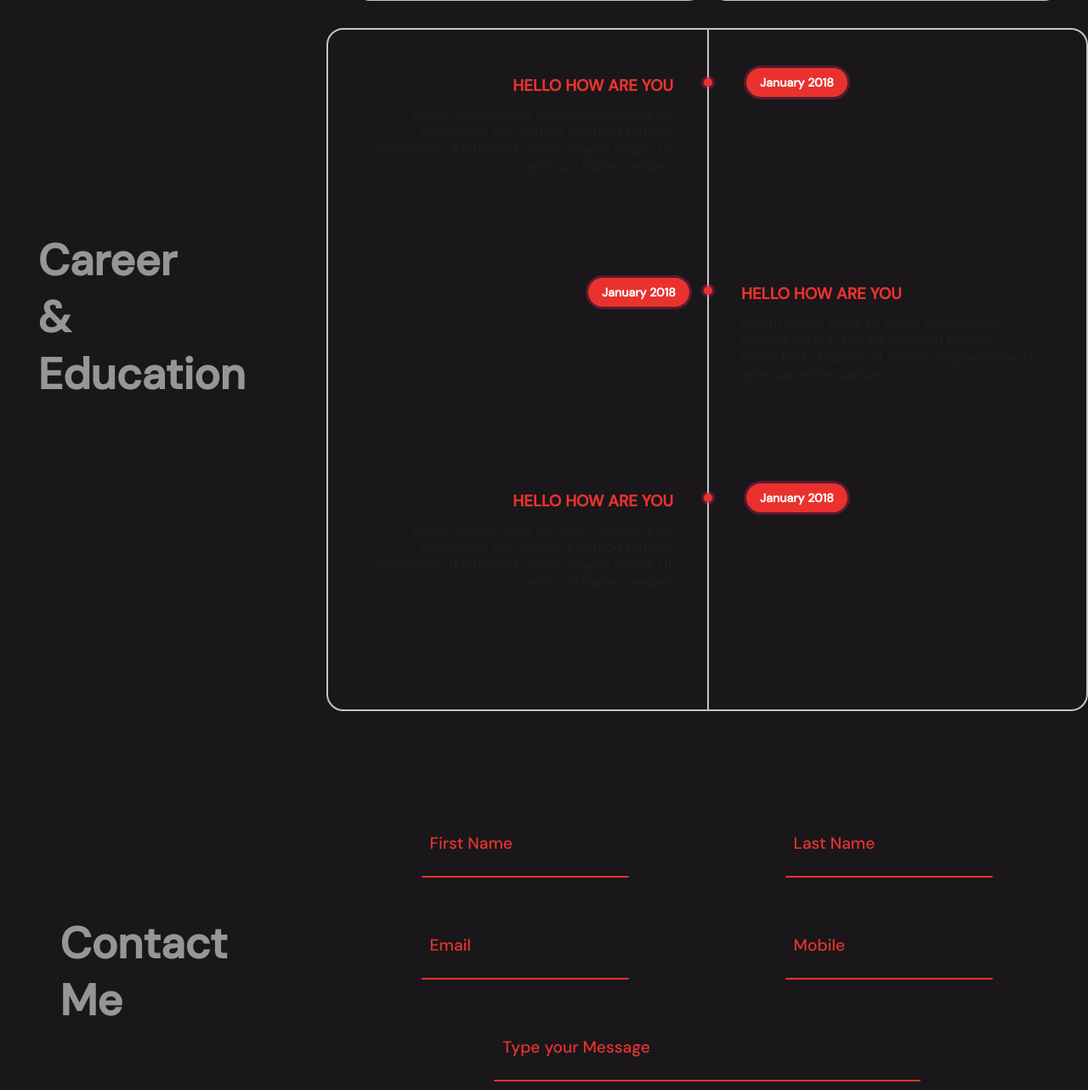
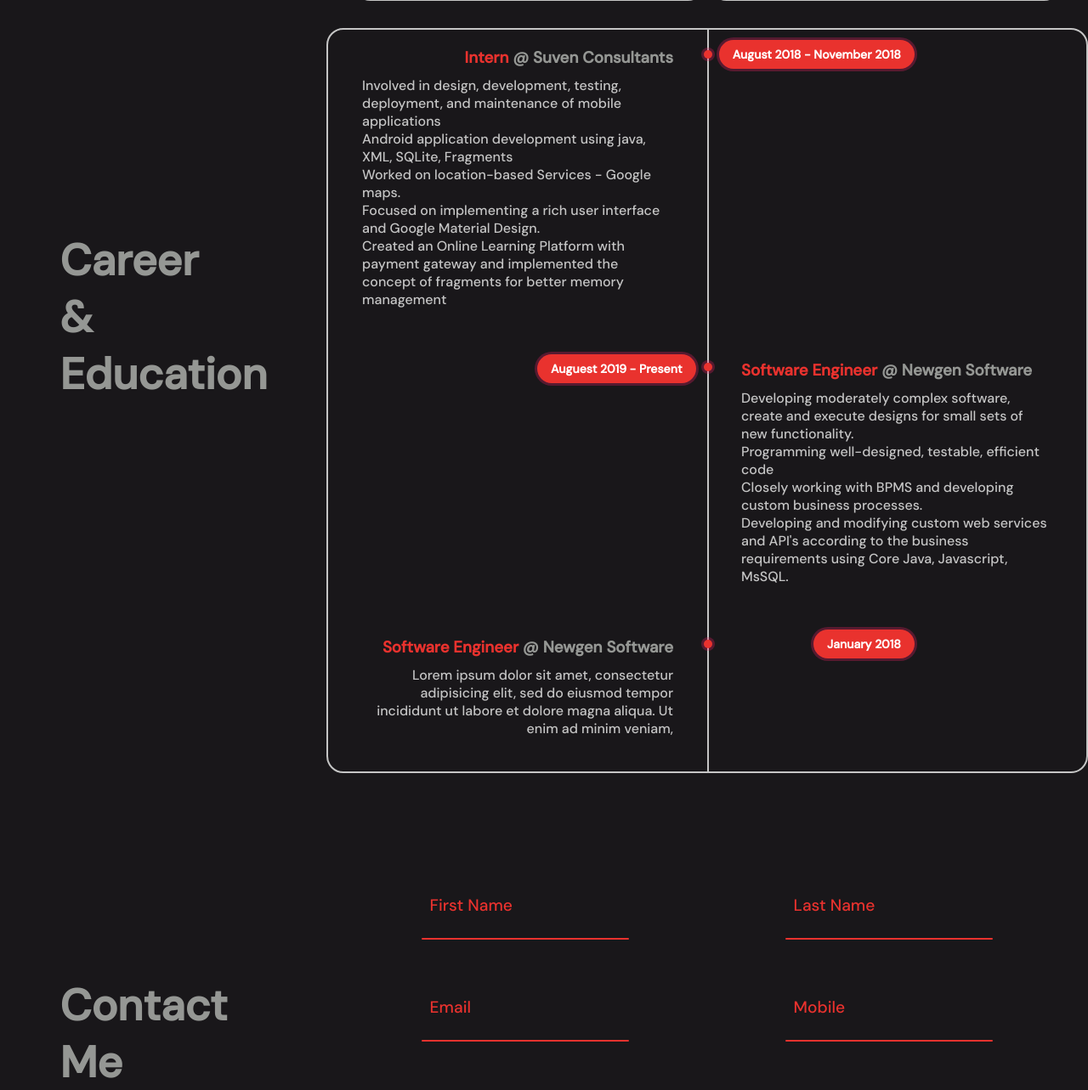
Before and after one commit to john9088/PersonalPortfolio, a Django app: page / in a window 1280 px wide. Shown: the part 3167-4450 px from the top of the page at 85% size. Run offline with Django 3.2, Linux system fonts and the light colour scheme.

Commit message:
Completed Career and About

```diff
--- a/jason_profile/templates/jason_profile/career.html
+++ b/jason_profile/templates/jason_profile/career.html
@@ -15,19 +15,43 @@
                     <ul>
                         <li>
                             <div class="content">
-                                <h3>HELLO HOW ARE YOU</h3>
-                                <p>
-                                    Lorem ipsum dolor sit amet, consectetur adipisicing elit, sed do eiusmod
-                                        tempor incididunt ut labore et dolore magna aliqua. Ut enim ad minim veniam,
+                                <h3>Intern <a href="https://suvenconsultants.com/" class="company-name"> @ Suven Consultants</a>  </h3>
+                                <p style="text-align: left;">
+
+                                        Involved in design, development, testing, deployment, and maintenance of mobile
+                                            applications<br>
+                                        Android application development using java, XML, SQLite, Fragments<br>
+                                        Worked on location-based Services - Google maps.<br>
+                                        Focused on implementing a rich user interface and Google Material Design.<br>
+                                        Created an Online Learning Platform with payment gateway
+                                            and implemented the concept of fragments for better memory management<br>
+
                                 </p>
                             </div>
                             <div class="time">
-                                <h4>January 2018</h4>
+                                <h4>August 2018 - November 2018</h4>
                             </div>
                         </li>
                         <li>
                             <div class="content">
-                                <h3>HELLO HOW ARE YOU</h3>
+                                <h3>Software Engineer <a href="https://newgensoft.com/" class="company-name"> @ Newgen Software</a>  </h3>
+                                <p>
+
+                                        Developing moderately complex software, create and execute designs for small sets of new functionality.<br>
+                                        Programming well-designed, testable, efficient code<br>
+                                        Closely working with BPMS and developing custom business processes.<br>
+                                        Developing and modifying custom web services and API's according to the business requirements using Core Java, Javascript, MsSQL.<br>
+
+                                </p>
+                            </div>
+                            <div class="time">
+                                <h4>Auguest 2019 - Present</h4>
+                            </div>
+                        </li>
+
+                        <li>
+                            <div class="content">
+                                <h3>Software Engineer <a href="https://newgensoft.com/" class="company-name"> @ Newgen Software</a>  </h3>
                                 <p>
                                     Lorem ipsum dolor sit amet, consectetur adipisicing elit, sed do eiusmod
                                         tempor incididunt ut labore et dolore magna aliqua. Ut enim ad minim veniam,
@@ -38,19 +62,7 @@
                                 <h4>January 2018</h4>
                             </div>
                         </li>
-                        <li>
-                            <div class="content">
-                                <h3>HELLO HOW ARE YOU</h3>
-                                <p>
-                                    Lorem ipsum dolor sit amet, consectetur adipisicing elit, sed do eiusmod
-                                        tempor incididunt ut labore et dolore magna aliqua. Ut enim ad minim veniam,
 
-                                </p>
-                            </div>
-                            <div class="time">
-                                <h4>January 2018</h4>
-                            </div>
-                        </li>
                         <div style="clear:both;"></div>
                     </ul>
                 </div>
--- a/jason_profile/templates/jason_profile/index.html
+++ b/jason_profile/templates/jason_profile/index.html
@@ -31,6 +31,7 @@
     </head>
     <body>
         {% include 'jason_profile/navigation.html' %}
+
         <div class = "container" id="parent-container">
 
 
--- a/jason_profile/templates/jason_profile/projectView.html
+++ b/jason_profile/templates/jason_profile/projectView.html
@@ -1,6 +1,9 @@
 {% load static %}
 
 <div id="video" class="video1">
+	<div class="pop-up">
+		<p>Press X to go Behind</p>
+	</div>
 
 	<section>
 		<video controls muted autoplay>
@@ -33,6 +36,9 @@
 
 
 <div id="video" class="video2">
+	<div class="pop-up">
+		<p>Press X to go Behind</p>
+	</div>
 	<section>
 		<video controls muted autoplay>
 			<source src="{% static '/video/Instagram_downloader.mp4'%}" type="video/mp4">
@@ -59,6 +65,9 @@
 </div>
 
 <div id="video" class="video3">
+	<div class="pop-up">
+		<p>Press X to go Behind</p>
+	</div>
 	<section>
 		<video controls muted autoplay>
 			<source src="{% static '/video/Voting_App.mp4'%}" type="video/mp4">
@@ -88,10 +97,16 @@
 		<hr class="cross1">
 		<hr class="cross2">
 	</span>
+	<span class="arrow-back">
+		<img src="{% static '/icon/icons8-curly-arrow-50.png'%}" alt="">
+	</span>
 </div>
 
 
 <div id="video" class="video4">
+	<div class="pop-up">
+		<p>Press X to go Behind</p>
+	</div>
 	<section>
 		<video controls muted autoplay>
 			<source src="{% static '/video/Todo_List.mp4'%}" type="video/mp4">
--- a/jason_profile/templates/jason_profile/projects.html
+++ b/jason_profile/templates/jason_profile/projects.html
@@ -1,6 +1,7 @@
 {% load static %}
 
 <section id="projects">
+
     <div class="project-container">
 
         <!-- <section class="project-head">
--- a/static/css/style.css
+++ b/static/css/style.css
@@ -475,6 +475,16 @@ body {
     transform: translate(0vw, 0vh) rotate(45deg);
 }
 
+.arrow-back{
+    position: absolute;
+    width: auto;
+    height: auto;
+    top: 13vh;
+    left: 84vw;
+    cursor: pointer;
+
+}
+
 .proj-tools-used{
     position: relative;
     display: grid;
@@ -498,6 +508,9 @@ body {
     position: relative;
     top: 35vh;
     font-size: 1.2vw;
+}
+.pop-up{
+    display: none;
 }
 /* SECTION ABOUT ME START */
 
@@ -573,18 +586,20 @@ body {
     width: 100%;
     min-height: 100vh;
     margin: 0 auto;
-    /* background: linear-gradient(90deg,  #333333 0%,#333333 30%,#1f1f1f 30%,#1f1f1f 100%); */
     height: auto;
+    /* background: linear-gradient(90deg,  #7A7A7A 0%,#7A7A7A 30%,#8F8F8F 30%,#8F8F8F 100%); */
     overflow-x: hidden;
     overflow-y: visible;
 }
+
+
 
 .career-content{
     position: relative;
     display: flex;
     justify-content: space-between;
     width: 100%;
-    height: 100%;
+    height: auto;
 }
 
 
@@ -597,7 +612,7 @@ body {
 
 .career-head{
     position: relative;
-    margin: 30vh 3.5vw;
+    margin: 30vh 5.5vw;
     transform: translateX(-100vw);
     transition: 1s all ease-in-out;
     color: #959794;
@@ -622,6 +637,33 @@ body {
 	align-content: center;
 	justify-content: center;
 }
+.company-name{
+    position: relative;
+    text-decoration: none;
+    color: #959794;
+    transition: all .35s ease;
+}
+
+.company-name::before{
+    content: "";
+    position: absolute;
+    width: 100%;
+    height: 2px;
+    bottom: 0;
+    left: 0;
+    background-color: #E9322E;
+    visibility: hidden;
+    -webkit-transform: scaleX(0);
+    transform: scaleX(0);
+    -webkit-transition: all 0.3s ease-in-out 0s;
+    transition: all 0.3s ease-in-out 0s;
+}
+.company-name:hover::before{
+    color: #E9322E;
+    visibility: visible;
+    -webkit-transform: scaleX(1);
+    transform: scaleX(1);
+}
 
 .timeline:before{
 	content: '';
@@ -638,7 +680,6 @@ body {
 	display: flex;
   	flex-direction: column;
   	justify-content: space-around;
-    height: 100vh;
     width: 100%;
 	margin: 0;
 	padding: 0;
@@ -701,8 +742,10 @@ body {
 }
 
 .timeline ul li p{
-	margin: 10px 0 0;
-	padding: 0;
+	color: #c5c5c5;
+    margin: 10px 0 0;
+    padding: 0;
+    font-size: 1.25vw;
 }
 
 .timeline ul li .time h4{
@@ -714,7 +757,7 @@ body {
 .timeline ul li:nth-child(odd) .time{
 	position: absolute;
 	top: 12px;
-	right: -165px;
+	right: -244px;
 	margin: 0;
 	padding: 8px 16px;
 	background: #E9322E;
@@ -726,7 +769,7 @@ body {
 .timeline ul li:nth-child(even) .time{
 	position: absolute;
 	top: 14px;
-	left: -140px;
+	left: -200px;
 	margin: 0;
 	padding: 8px 16px;
 	background: #E9322E;
--- a/static/css/style_mobile.css
+++ b/static/css/style_mobile.css
@@ -232,6 +232,17 @@
         top: 6vh;
     }
 
+    .pop-up{
+        position: absolute;
+        background-color:rgba(225,225,255,0.5);
+        display:block;
+        left: 50%;
+        padding: 10px;
+        border-radius:25px;
+        transform: translate(-50%, 0) translateY(-50px);
+        transition: 1s all ease-in-out;
+      }
+
     .proj-tools-used span {
         margin: 0.25vh 5vw;
         padding: 3px;
@@ -358,6 +369,9 @@
         font-size: 10vw;
     }
 
+    .timeline ul li p {
+       font-size: 2vh;
+    }
     #contact{
         flex-direction: column;
     }
--- a/static/js/main.js
+++ b/static/js/main.js
@@ -13,7 +13,7 @@ const rightArrow = document.querySelector('.right');
 const selectedParent = document.querySelector('.controls ul');
 var index = 0;
 
-
+var curpage = window.location.href;
 var projView1 = document.querySelector('.video1');
 var projView2 = document.querySelector('.video2');
 var projView3 = document.querySelector('.video3');
@@ -23,6 +23,7 @@ var projGrid1 = document.getElementById('viewProj1');
 var projGrid2 = document.getElementById('viewProj2');
 var projGrid3 = document.getElementById('viewProj3');
 var projGrid4 = document.getElementById('viewProj4');
+var popUp = document.querySelectorAll('.pop-up');
 
 //TO HIDE INTRO
 window.addEventListener('scroll', ()=>{
@@ -333,6 +334,14 @@ projGrid1.addEventListener('click', ()=>{
 	projView2.style.display = 'none';
 	projView3.style.display = 'none';
   projView4.style.display = 'none';
+
+  if( window.history.length == 1){
+    popUp[0].style.transform = 'translate(-50%, 0) translateY(1vh)';
+  }
+  else{
+
+    popUp[0].style.transform = 'translatey(-30vh)';
+  }
 });
 
 projGrid2.addEventListener('click', ()=>{
@@ -343,6 +352,14 @@ projGrid2.addEventListener('click', ()=>{
   //disableScroll();
 	projView3.style.display = 'none';
   projView4.style.display = 'none';
+
+  if( window.history.length == 1){
+
+    popUp[1].style.transform = 'translate(-50%, 0) translateY(1vh)';
+  }
+  else{
+    popUp[1].style.transform = 'translatey(-30vh)';
+  }
 });
 
 projGrid3.addEventListener('click', ()=>{
@@ -353,6 +370,12 @@ projGrid3.addEventListener('click', ()=>{
   document.body.style.overflow = 'hidden';
   //disableScroll();
   projView4.style.display = 'none';
+  if( window.history.length == 1){
+    popUp[2].style.transform = 'translate(-50%, 0) translateY(1vh)';
+  }
+  else{
+    popUp[2].style.transform = 'translatey(-30vh)';
+  }
 });
 
 projGrid4.addEventListener('click', ()=>{
@@ -362,6 +385,13 @@ projGrid4.addEventListener('click', ()=>{
 	projView4.style.display = 'block';
 	projView4.style.opacity= '1';
   document.body.style.overflow = 'hidden';
+
+  if( window.history.length == 1){
+    popUp[3].style.transform = 'translate(-50%, 0) translateY(1vh)';
+  }
+  else{
+    popUp[3].style.transform = 'translatey(-30vh)';
+  }
   //disableScroll();
 });
 
@@ -391,27 +421,21 @@ window.addEventListener('click', function(e){
 });
 
 window.onhashchange = function() {
-  if( projView1.style.display == 'block' || projView2.style.display == 'block' ||
-      projView3.style.display == 'block' || projView4.style.display == 'block'){
-          //var curpage = window.location.href;
-          //window.location.href = curpage.split('#')[0]+"#projects/";
-          window.history.go(0);
+     if( projView1.style.display == "block" || projView2.style.display == "block"||
+         projView3.style.display == "block" || projView4.style.display == "block"){
+
+             if(window.location.href.indexOf("#") > -1){
+               window.location.href = curpage.split('#')[0]+"#projects";
+             }
+             else{
+               window.location.href = curpage + "#projects";
+             }
+             window.location.reload();
              projView1.style.display = 'none';
              projView2.style.display = 'none';
              projView3.style.display = 'none';
              projView4.style.display = 'none';
              document.body.style.overflow = '';
 
-          //window.location.href = curpage.split('#')[0]+"#projects";
-          console.log(curpage.split('#')[0]+"#projects");
          }
    }
-// function disableScroll(){
-//   var x=window.scrollX;
-//   var y=window.scrollY;
-//   window.onscroll=function(){window.scrollTo(x, y);};
-// }
-
-// function enableScroll(){
-//   window.onscroll=function(){};
-// }
```
Also changed, not shown: static/js/dump.js (+37 -0 lines), static/icon/icons8-curly-arrow-50.png (added), static/icon/icons8-curly-arrow-501.png (added), 1 other file. Lines whose indentation alone changed are shown as unchanged.
